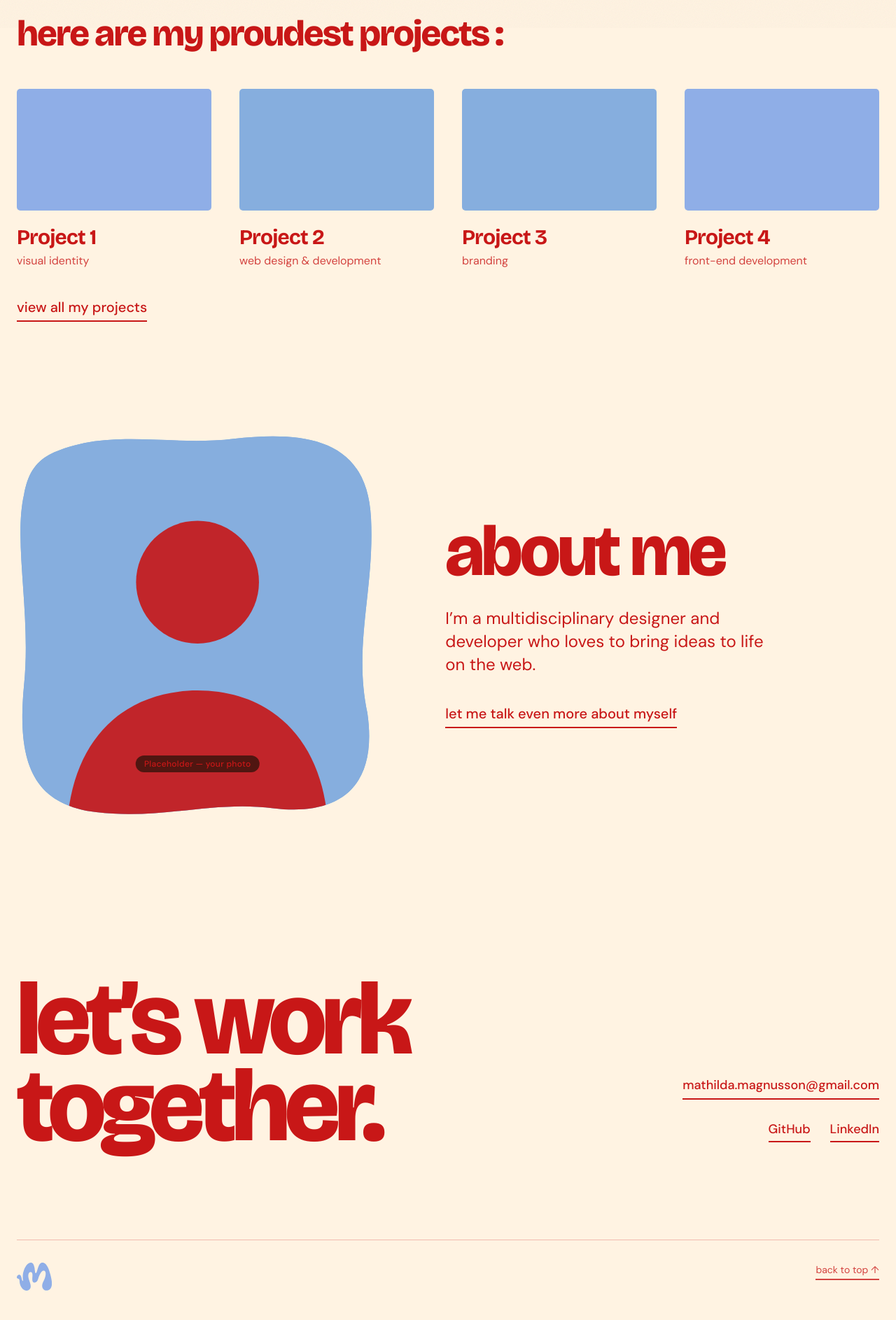
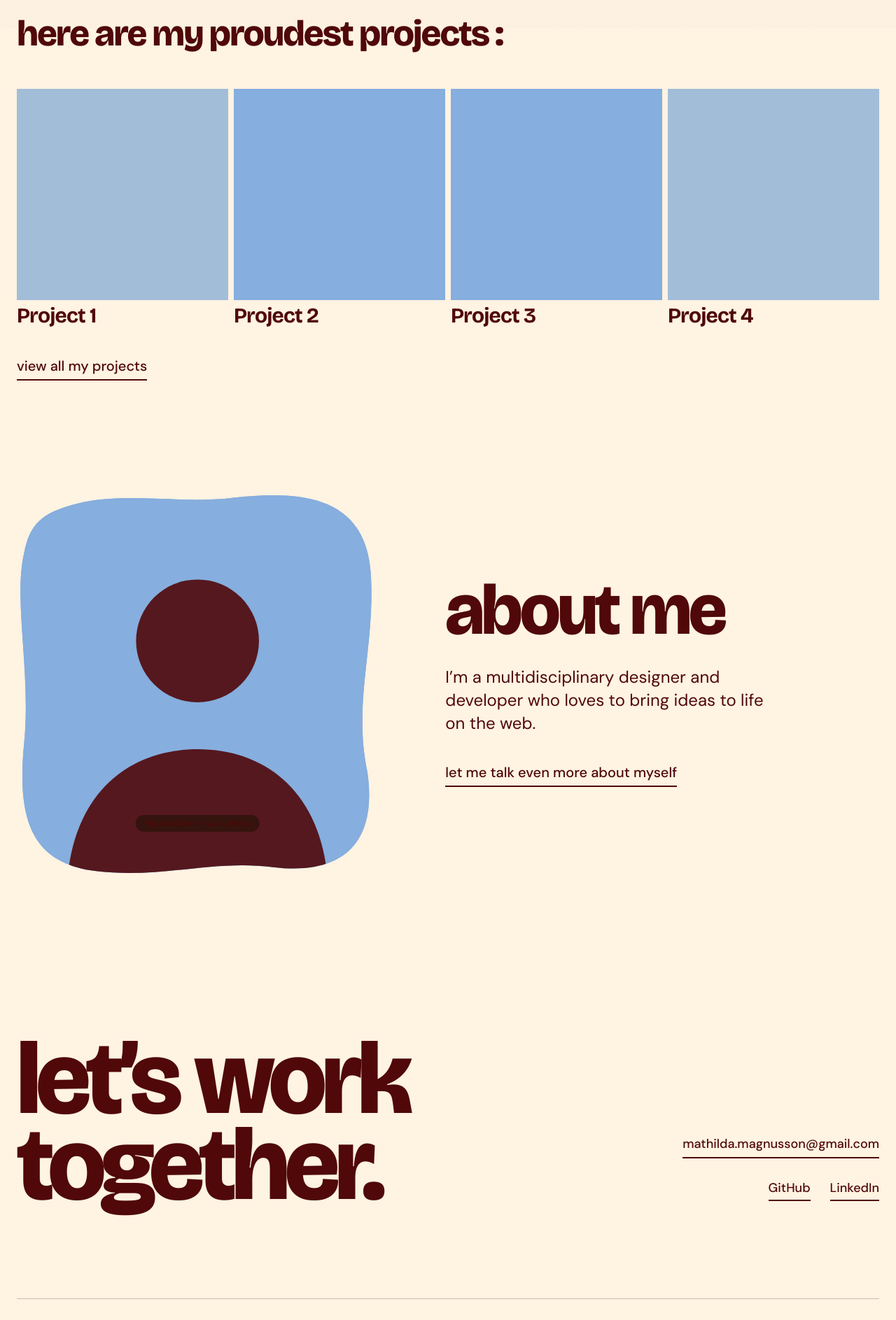
Before and after one commit to makidonk/makidonk.github.io, a React (Vite) app: page / in a window 1280 px wide. Shown: the part 760-2647 px from the top of the page at 70% size. Built offline with nearby package versions, Linux system fonts and the light colour scheme.

Commit message:
played around with new colors + redesigned product cards

```diff
--- a/src/components/Contact.tsx
+++ b/src/components/Contact.tsx
@@ -50,8 +50,11 @@ export function Contact() {
           >
             <Logo className="h-8 w-auto transition-transform duration-500 ease-spring md:h-10" />
           </a>
-          <a href="#top" className="squiggle-link self-start">
+          <a href="#top" className="lg:hidden squiggle-link self-start">
             back to top ↑
+          </a>
+          <a href="#top" className="hidden lg:block squiggle-link self-start">
+            back to the spinning flower ↑
           </a>
         </footer>
       </div>
--- a/src/components/Hero.tsx
+++ b/src/components/Hero.tsx
@@ -76,7 +76,7 @@ export function Hero() {
       <div className="shell">
         {" "}
         <p className="py-10 text-center font-sans italic text-[1.5rem] leading-none tracking-tight mt-4 ">
-          ! This portfolio is a work in progress – just like my journey as a
+          ! This portfolio is a work in progress, just like my journey as a
           developer.
         </p>
       </div>
--- a/src/components/ProjectCard.tsx
+++ b/src/components/ProjectCard.tsx
@@ -21,7 +21,7 @@ export function ProjectCard({ project, index }: Props) {
   return (
     <a href={project.href} className="group block">
       <div
-        className={`aspect-[16/10] overflow-hidden rounded-[5px] transition-transform duration-700 ease-out-soft group-hover:-translate-y-2 ${tilt} ${COLOR_CLASS[project.color]}`}
+        className={`aspect-[1/1] overflow-hidden  transition-transform duration-700 ease-out-soft group-hover:-translate-y-2 ${tilt} ${COLOR_CLASS[project.color]}`}
         // PLACEHOLDER: solid colour until `image` is set in content.ts
         data-placeholder={project.image ? undefined : true}
       >
@@ -35,12 +35,12 @@ export function ProjectCard({ project, index }: Props) {
         )}
       </div>
 
-      <div className="mt-5 flex items-start justify-between gap-6">
+      <div className="mt-1 flex items-start justify-between gap-6">
         <div>
           <h3 className="font-display text-2xl font-bold tracking-tight md:text-3xl">
             {project.title}
           </h3>
-          <p className="mt-1 text-base text-text/80">{project.category}</p>
+          {/* <p className="mt-1 text-base text-text/80">{project.category}</p> */}
         </div>
         {/* <ArrowIcon className="mt-1 shrink-0 rotate-45 text-2xl opacity-0 -translate-x-3 transition duration-500 ease-out-soft group-hover:translate-x-0 group-hover:opacity-100 group-focus-visible:translate-x-0 group-focus-visible:opacity-100 md:text-3xl [@media(hover:none)]:translate-x-0 [@media(hover:none)]:opacity-100" /> */}
       </div>
--- a/src/components/SelectedWork.tsx
+++ b/src/components/SelectedWork.tsx
@@ -11,7 +11,7 @@ export function SelectedWork() {
           here are my proudest projects :
         </h2>
 
-        <div className="mt-10 grid gap-x-8 gap-y-14 md:mt-14 md:grid-cols-2 lg:grid-cols-4 lg:gap-x-10 lg:gap-y-20">
+        <div className="mt-10 grid gap-x-2 gap-y-2 md:mt-14 md:grid-cols-2 lg:grid-cols-4 ">
           {projects.map((project, i) => (
             <ProjectCard key={i} project={project} index={i} />
           ))}
--- a/src/index.css
+++ b/src/index.css
@@ -4,12 +4,18 @@
    Design tokens
    ------------------------------------------------------------------ */
 @theme {
-  /* --color-background: #e2491a; orange*/
+  /*  #e2491a; orange*/
+  /*  #fff3e2; creme */
+  /* #f6a5c0; rosa */
+  /* #38faee7 blå */
+  /* #4f290a brun */
+  /* #500809 brun 2 */
+  /* a1bdd8 blue 2 */
+
   --color-background: #fff3e2;
   --color-background-deep: #c93d12;
-  --color-text: #c81717;
-  /* --color-accent: #f6a5c0; rosa*/
-  --color-accent: #8faee7;
+  --color-text: #500809;
+  --color-accent: #a1bdd8;
   --color-accent-deep: #8faee7;
   --color-accent-light: #9cb3dc;
   --color-sky: #86aede;
```
Also changed, not shown: public/favicon.svg.
